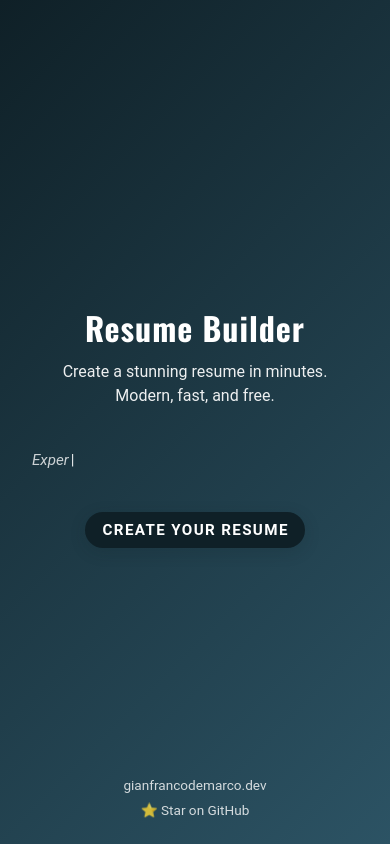
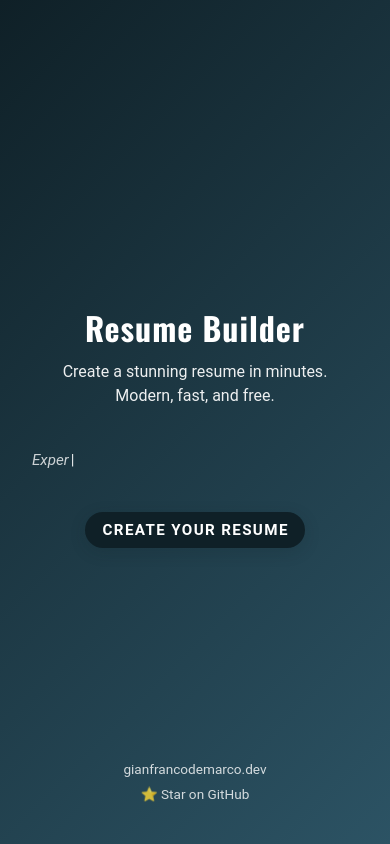
Before and after one commit to gianfrancodemarco/resume-builder, a Vue app: page /editor in a window 390 px wide. Built offline with nearby package versions, Linux system fonts and the light colour scheme.

Commit message:
chore: move website link upper in landing

```diff
--- a/src/views/LandingPage.vue
+++ b/src/views/LandingPage.vue
@@ -245,7 +245,7 @@ onMounted(() => {
     }
 
     .website-link {
-        bottom: 1.5rem;
+        bottom: 2.5rem;
         flex-direction: column;
         gap: 4px;
     }
```
